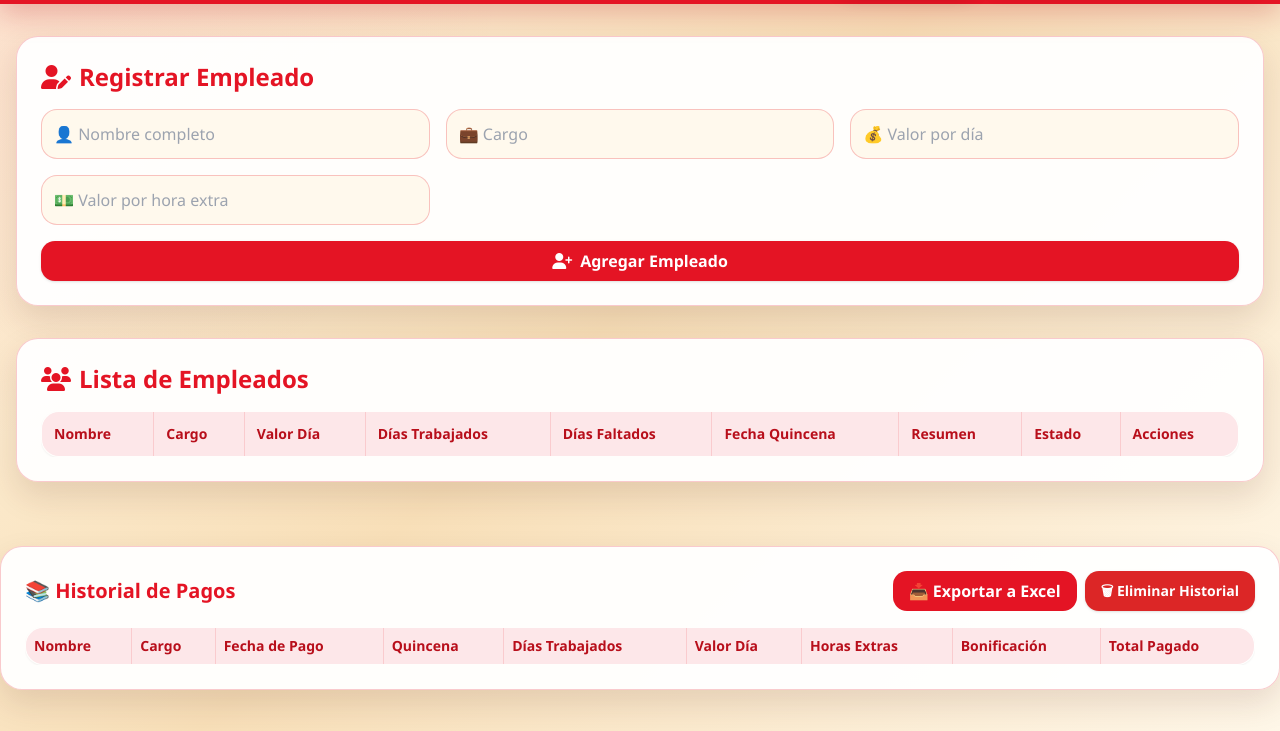
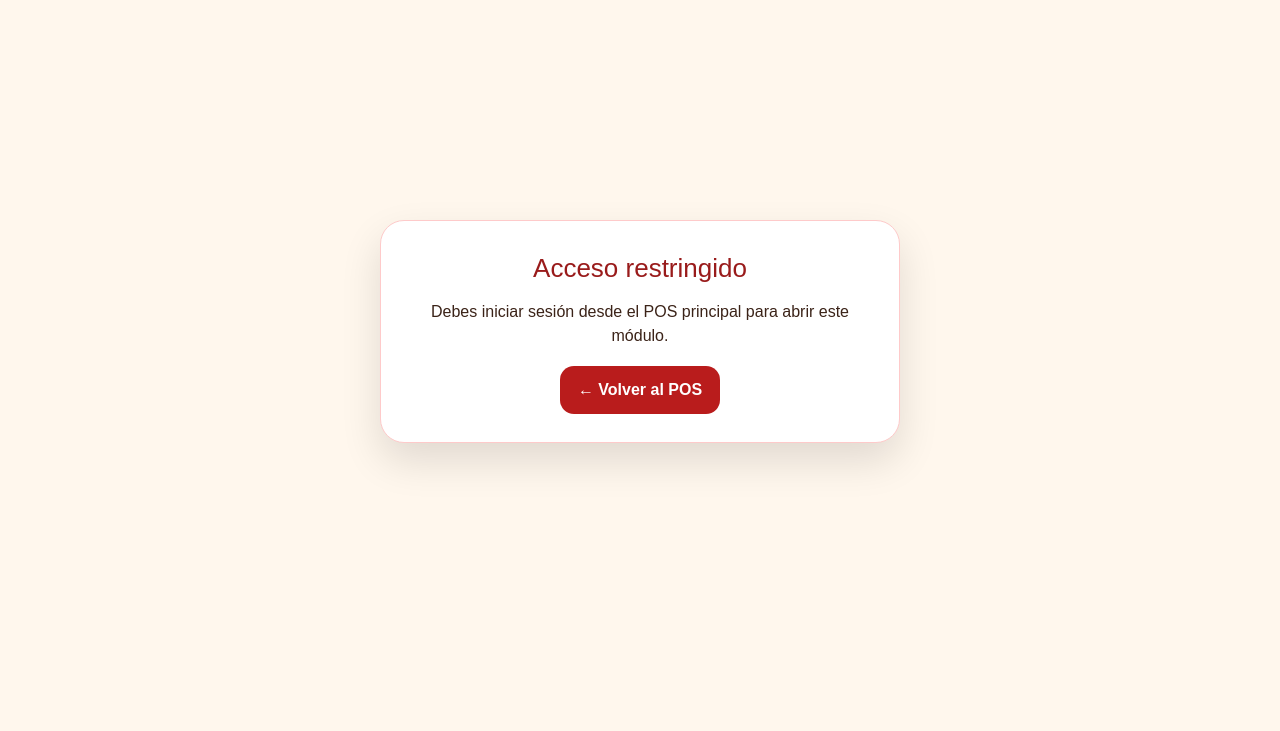
Before and after one commit to mike-jnt/laparepa, a plain HTML site: page nomina.html in a window 1280 px wide. Shown: the part 69-800 px from the top of the page. Drawn offline with nearby package versions, Linux system fonts and the light colour scheme; no server answers.

Commit message:
nomina.html

```diff
--- a/nomina.html
+++ b/nomina.html
@@ -1170,5 +1170,51 @@
     })();
   </script>
 
+
+<script id="lp-role-guard-page">
+(function() {
+  const ROLES_PERMITIDOS = ["admin", "administrador", "contador"];
+  const FIREBASE_CONFIG_GUARD = {
+  apiKey: "AIzaSyDRnuHOt_hH7BWvoEmbDhsarehUE_ItzWg",
+  authDomain: "laparepa.firebaseapp.com",
+  projectId: "laparepa",
+  storageBucket: "laparepa.firebasestorage.app",
+  messagingSenderId: "1039882805860",
+  appId: "1:1039882805860:web:af8a054d0aa32ae014f571",
+  measurementId: "G-TSN6MY1H8K"
+};
+  function normalizarRol(rol) { return String(rol || '').trim().toLowerCase(); }
+  function rolPermitido(rol) {
+    rol = normalizarRol(rol);
+    if ((rol === 'admin' || rol === 'administrador') && (ROLES_PERMITIDOS.includes('admin') || ROLES_PERMITIDOS.includes('administrador'))) return true;
+    return ROLES_PERMITIDOS.includes(rol);
+  }
+  function bloquearPagina(mensaje) {
+    document.body.innerHTML = `<div style="min-height:100vh;display:flex;align-items:center;justify-content:center;background:#fff7ed;color:#3b2318;font-family:Arial,sans-serif;padding:24px;"><div style="max-width:520px;background:white;border:1px solid #fecaca;border-radius:24px;padding:28px;box-shadow:0 18px 40px rgba(0,0,0,.12);text-align:center;"><h1 style="color:#991b1b;margin:0 0 12px;font-size:26px;">Acceso restringido</h1><p style="font-size:16px;line-height:1.5;">${mensaje}</p><button onclick="location.href='index.html'" style="margin-top:18px;background:#b91c1c;color:white;border:0;border-radius:14px;padding:12px 18px;font-weight:800;cursor:pointer;">← Volver al POS</button></div></div>`;
+  }
+  async function iniciarGuardia() {
+    try {
+      if (!window.firebase) return bloquearPagina('No se cargó Firebase. Vuelve al POS e inicia sesión.');
+      if (!firebase.apps.length) firebase.initializeApp(FIREBASE_CONFIG_GUARD);
+      const auth = firebase.auth();
+      const db = firebase.firestore();
+      const user = await new Promise(resolve => {
+        const timer = setTimeout(() => resolve(auth.currentUser || null), 2500);
+        const unsub = auth.onAuthStateChanged(u => { clearTimeout(timer); try { unsub(); } catch(_){} resolve(u || null); });
+      });
+      if (!user) return bloquearPagina('Debes iniciar sesión desde el POS principal para abrir este módulo.');
+      const doc = await db.collection('usuariosSistema').doc(user.uid).get();
+      const rol = doc.exists ? normalizarRol(doc.data().rol) : '';
+      const activo = doc.exists ? doc.data().activo !== false : false;
+      if (!activo || !rolPermitido(rol)) return bloquearPagina('Tu usuario no tiene permisos para este módulo.');
+    } catch (error) {
+      console.error('Guardia de permisos:', error);
+      bloquearPagina('No fue posible validar tus permisos. Revisa conexión y reglas de Firebase.');
+    }
+  }
+  window.addEventListener('DOMContentLoaded', iniciarGuardia);
+})();
+</script>
+
 </body>
 </html>
```
